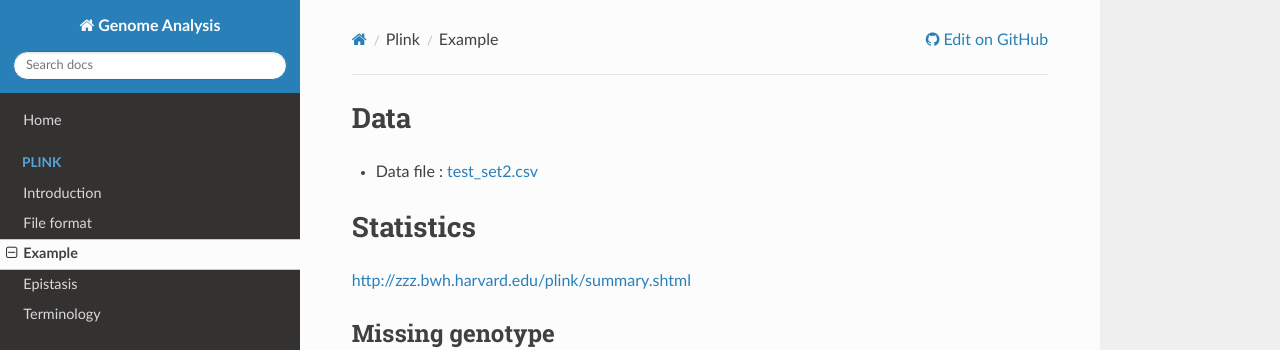
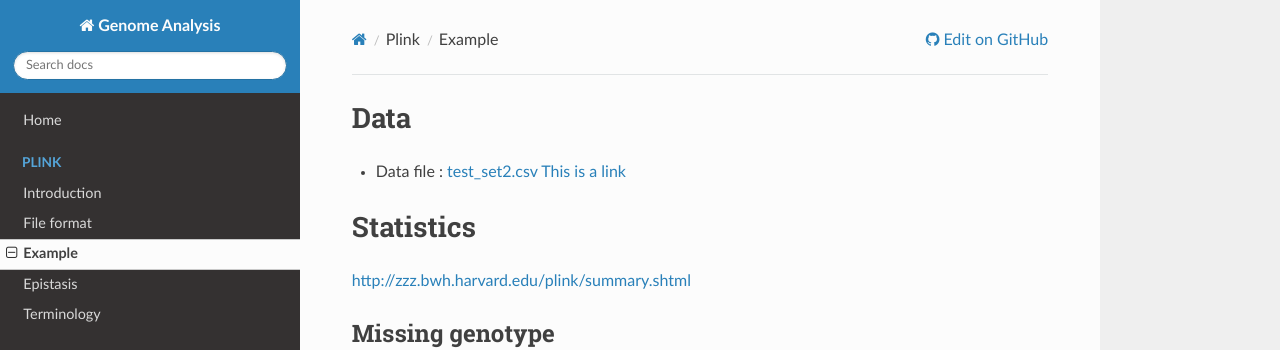
Before and after one commit to WonyoungCho/plink, an MkDocs documentation site: the page built from docs/plink_ex.md, in a window 1280 px wide and 900 px high. Shown: the top 350 px of the window. Built offline with MkDocs 1.6.1, drawn with Linux system fonts in a browser that asks for light colours; nearby versions of some CDN libraries; old or Windows-style settings are respelled for this version of MkDocs.

Commit message:
Update plink_ex.md

```diff
--- a/docs/plink_ex.md
+++ b/docs/plink_ex.md
@@ -1,6 +1,7 @@
 # Data
 
 - Data file : [test_set2.csv](test_set2.csv)
+<a href="test_set2.csv">This is a link</a>
 
 # Statistics
 <http://zzz.bwh.harvard.edu/plink/summary.shtml>
```
